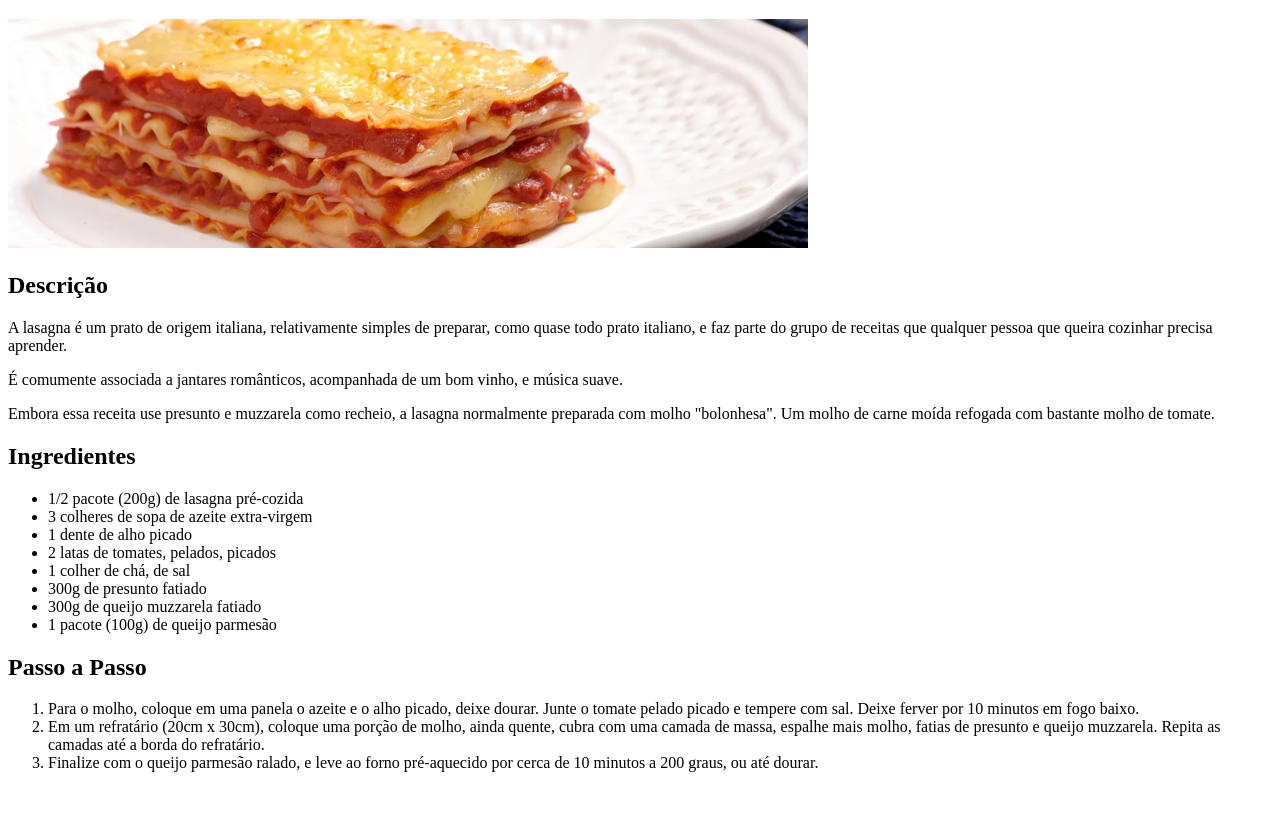
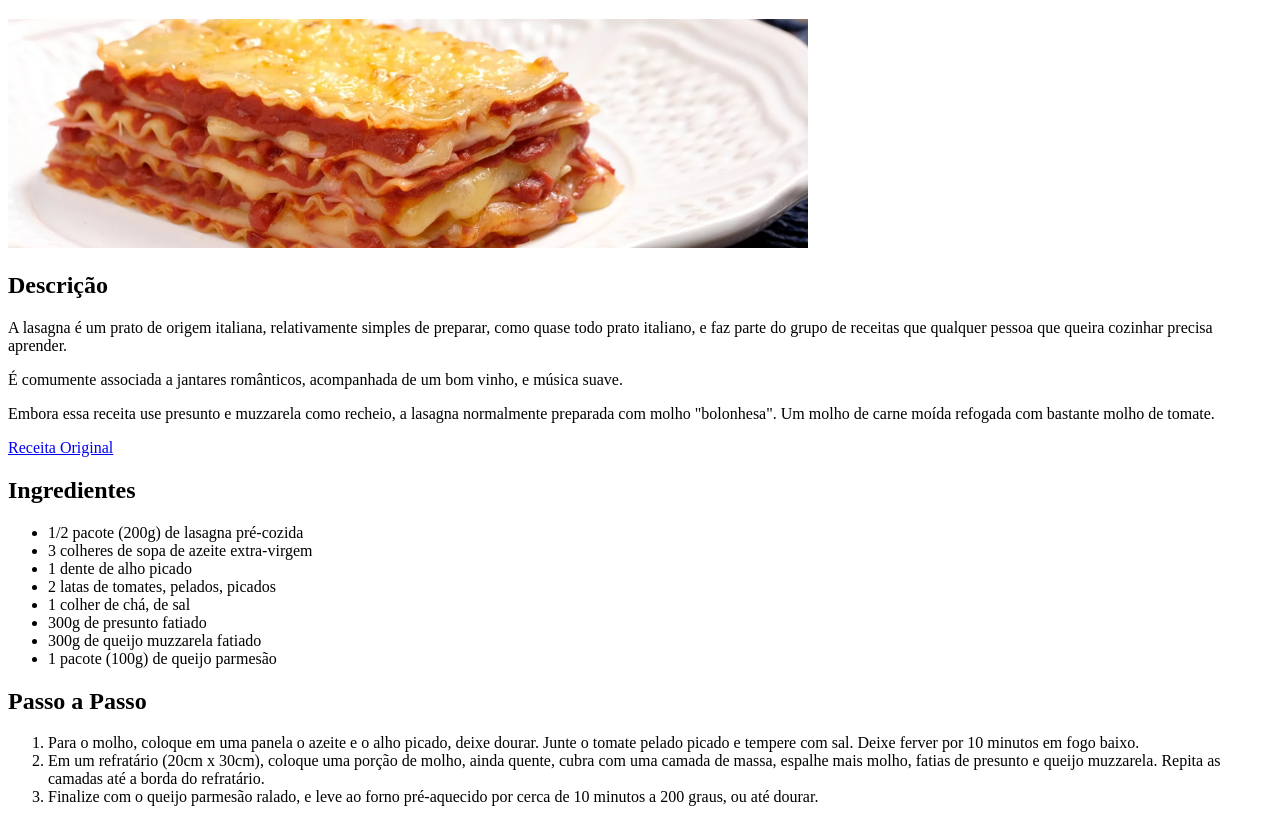
Before and after one commit to maurolima-hub/odin-recipes, a plain HTML site: page recipes/lasagna_simples.html in a window 1280 px wide. Shown: the part 87-909 px from the top of the page. Before the commit the page ends 875 px from the top, so only its background shows below. Drawn offline with Linux system fonts and the light colour scheme.

Commit message:
Add link to original recipe on description

```diff
--- a/recipes/lasagna_simples.html
+++ b/recipes/lasagna_simples.html
@@ -21,6 +21,8 @@
         <p>É comumente associada a jantares românticos, acompanhada de um bom vinho, e música suave.</p>
 
         <p>Embora essa receita use presunto e muzzarela como recheio, a lasagna normalmente preparada com molho "bolonhesa". Um molho de carne moída refogada com bastante molho de tomate.</p>
+
+        <a href="https://renata.com.br/receita/lasanha-simples">Receita Original</a>
 
         <h2>Ingredientes</h2>
 
```
